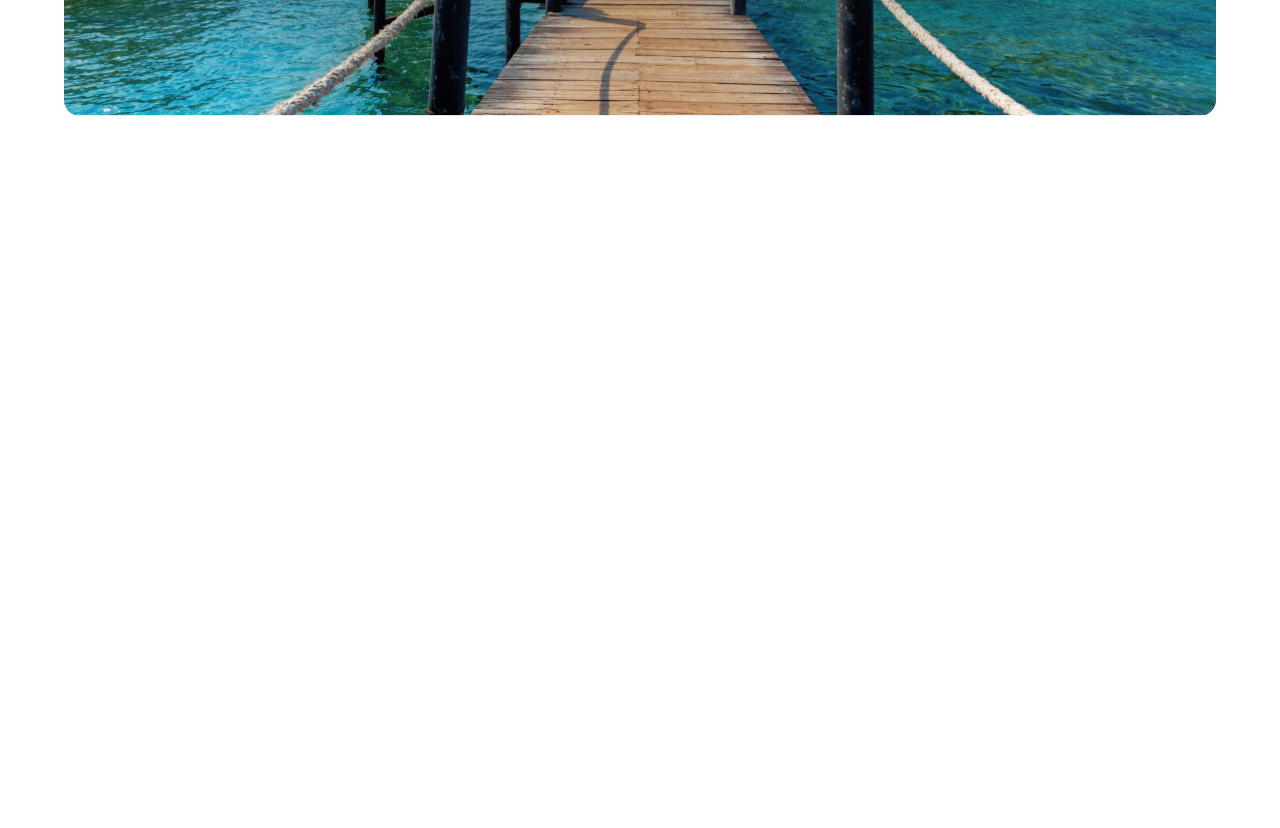
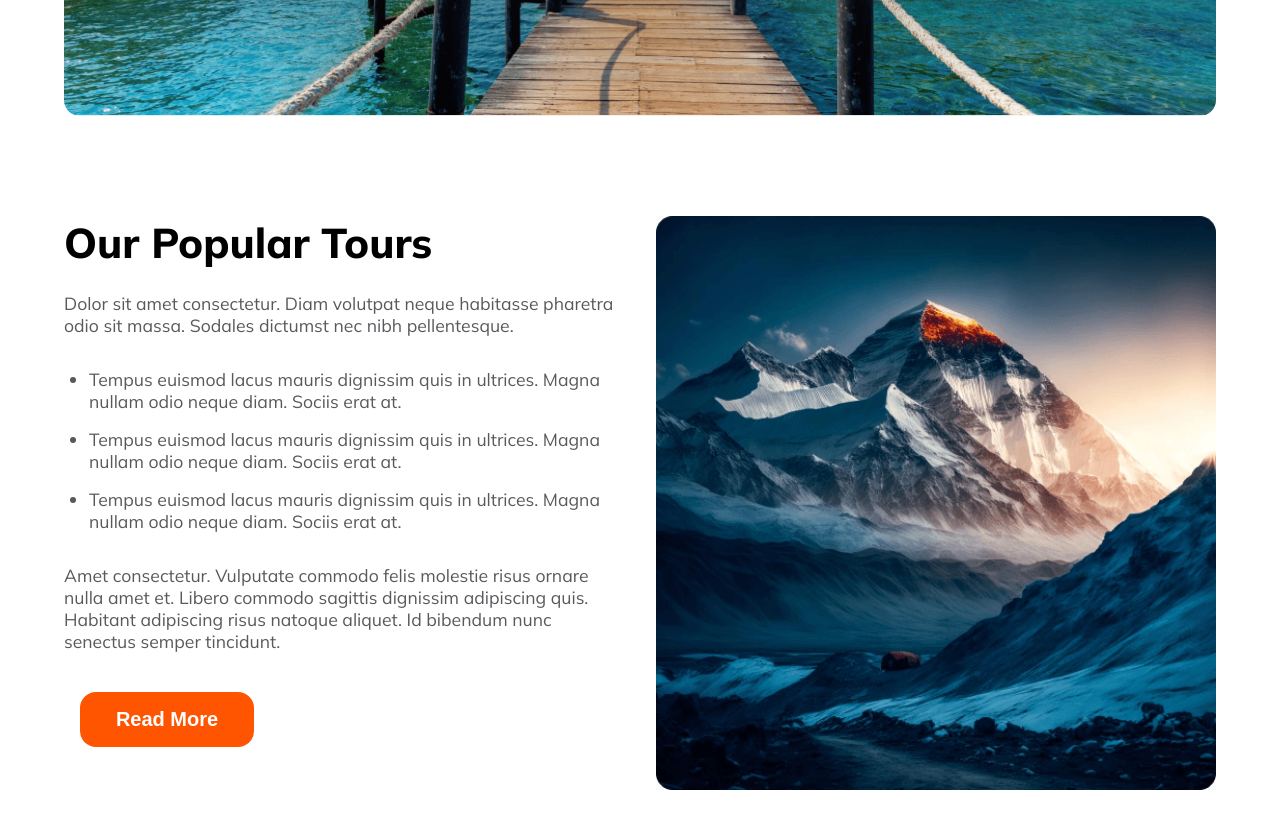
Before and after one commit to DilrubaShondha/hero-travel, a plain HTML site: page index.html in a window 1280 px wide. Shown: the part 532-1360 px from the top of the page. Before the commit the page ends 800 px from the top, so only its background shows below. Drawn offline with Linux system fonts and the light colour scheme.

Commit message:
popular tour section commit

```diff
--- a/index.html
+++ b/index.html
@@ -7,14 +7,14 @@
     <link rel="stylesheet" href="https://cdnjs.cloudflare.com/ajax/libs/font-awesome/6.0.0-beta3/css/all.min.css">
     <link rel="stylesheet" href="./style.css">
 </head>
-<body>
+<body class="mulish-font">
   <nav class="navbar">
     <div class="logo">
         <img src="./Images/logo.png" alt="">
-        <h3 class="title">Hero Travel</h3>
+        <h3 class="title"><span class="orange">Hero</span> Travel</h3>
     </div>
     <div class="nav-options dark-2">
-            <p>Home</p>
+            <p><span class="orange">Home</span></p>
             <p>Packages</p>
             <p>Testmonials</p>
             <p>Blog</p>
@@ -27,14 +27,31 @@
     <p class="para-content banner-content">Dolor sit amet consectetur. Nullam suspendisse vitae ultricies dolor adipiscing. In et odio enim ac quis sapien urna eu phasellus.</p>
     <div class="input-box">
         <input type="text" name="" id="" placeholder="Where go">
-        <select name="" id="">
+        <select class="" name="" id="">
             <option value="">When</option>
         </select>
         <select name="" id="">
             <option value="">Select type</option>
         </select>
-       <button><i class="fa fa-magnifying-glass"></i>Find now</button>
+       <button class="btn-primary"><i class="fa fa-magnifying-glass"></i>Find now</button>
 
+    </div>
+ </section>
+ <section class="tour">
+    <div class="tour-text">
+        <h3 class="title">Our Popular Tours</h3>
+        <p class="para-content para-color">Dolor sit amet consectetur. Diam volutpat neque habitasse pharetra odio sit massa. Sodales dictumst nec nibh pellentesque.</p>
+        <ul>
+            <li class="para-content para-color">Tempus euismod lacus mauris dignissim quis in ultrices. Magna nullam odio neque diam. Sociis erat at.</li>
+            <li class="para-content para-color">Tempus euismod lacus mauris dignissim quis in ultrices. Magna nullam odio neque diam. Sociis erat at.</li>
+            <li class="para-content para-color">Tempus euismod lacus mauris dignissim quis in ultrices. Magna nullam odio neque diam. Sociis erat at.</li>
+        </ul>
+        <p class="para-content para-color">Amet consectetur. Vulputate commodo felis molestie risus
+            ornare nulla amet et. Libero commodo sagittis dignissim adipiscing quis. Habitant adipiscing risus natoque aliquet. Id bibendum nunc senectus semper tincidunt. </p>
+        <button class="btn-primary btn-font">Read More</button>
+    </div>
+    <div class="tour-image">
+        <img src="./Images/hill.png" alt="">
     </div>
  </section>
 </body>
--- a/style.css
+++ b/style.css
@@ -24,7 +24,30 @@
     padding-top: 1.5rem;
     padding-bottom: 1.5rem;
 }
+.orange{
+    color: rgb(255, 84, 0);
+}
+.btn-primary{
+    background-color: rgb(255, 84, 0);
+    color: white;
+    width: 174px;
+    height: 50px;
+    padding: 0.5rem;
+    border-radius: 1rem;
+    border: none;
+    /* display: flex; */
+}
+.para-color{
+    color: rgba(19, 19, 24, 0.7);
+}
+.btn-font{
+    font-size: 1.25rem;
+    font-weight: 800;
+    height: auto;
+    padding: 1rem;
+    margin: 1rem;
 
+}
 /*shared Items starts*/
 
 /*snavbar starts*/
@@ -34,7 +57,6 @@
     display: flex;
     justify-content: space-between;
     align-items: center;
-    border: 2px solid black;
 }
 .logo{
     display: flex;
@@ -90,3 +112,47 @@ input, select{
     border-radius: 1rem;
     border: none;
 }
+#type{
+    width: 170px;
+    height: 35px;
+    padding: 0.5rem;
+    border-radius: 1rem;
+    border: none;
+}
+#time{
+    width: 170px;
+    height: 35px;
+    padding: 0.5rem;
+    border-radius: 1rem;
+    border: none;
+}
+/* Tour sections starts */
+.tour{
+    width: 90%;
+    display: flex;
+    margin: 0 auto;
+    margin-top: 100px;
+    margin-bottom: 100px;
+}
+.tour-text{
+    width: 50%;
+    text-align: left;
+    padding-right: 2rem;
+}
+.tour-text ul{
+    padding-left: 25px;
+}
+.tour-text li{
+    padding-top: .5rem;
+    padding-bottom: .5rem;
+}
+.tour-image{
+    border-radius:16px ;
+    width: 50%;
+}
+.tour-image img{
+    width: 100%;
+    height: 100%;
+}
+
+/* Tour sections ends */
```
Also changed, not shown: Images/hill.png (renamed from Images/Rectangle 4.png).
